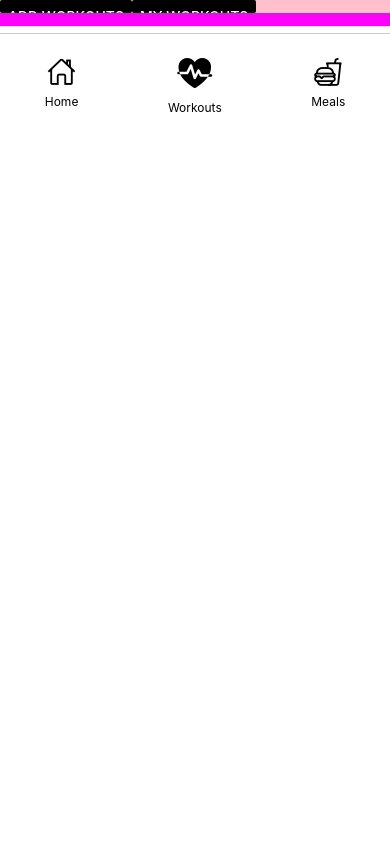
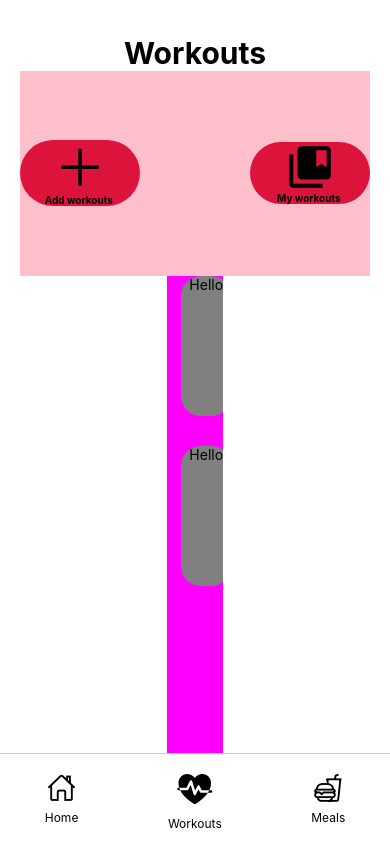
Before and after one commit to sakparta/FitQuest, a React Native app: screen /Workouts in a window 390 px wide. Built offline with nearby package versions, Linux system fonts and the light colour scheme.

Commit message:
customized the layout and initialized the scrolbox

```diff
--- a/app/assets/screens/WorkoutsScreen.js
+++ b/app/assets/screens/WorkoutsScreen.js
@@ -1,7 +1,9 @@
 import React from 'react';
-import { View, Text, StyleSheet, TouchableOpacity, Button } from 'react-native';
-import { createBottomTabNavigator } from '@react-navigation/bottom-tabs';
+import { View, Text, StyleSheet, TouchableOpacity, Button, Pressable } from 'react-native';
 import Icon from 'react-native-vector-icons/Ionicons';
+import Icon2 from 'react-native-vector-icons/AntDesign';
+import Icon3 from 'react-native-vector-icons/MaterialIcons';
+import { ScrollView } from 'react-native';
 
 const onPressMyWorkouts = () => {
   // Switches to myWorkOuts if not already in it
@@ -12,34 +14,39 @@ const onPressAddWorkouts = () => {
   console.log("Add workouts pressed.");
 }
 
-const Tab = createBottomTabNavigator();
-
 const WorkoutsScreen = ({navigation}) => {
   return (
 
     <View style={styles.container}>
-
-      <View flex={1}>
+      <View style={styles.content}>
+      <Text style={styles.screenTitle}>Workouts</Text>
         <View style={styles.topContent}>
 
-            <Button
-            style = {styles.workoutSelectorButton}
-            onPress = {onPressAddWorkouts}
-            title = "Add Workouts"
-            color = "black"
-            />
 
-            <Button
-            style = {styles.workoutSelectorButton}
-            onPress = {onPressMyWorkouts}
-            title = "My Workouts"
-            color = "black"
-            />
+            <Pressable style={styles.workoutSelectorButton} onPress={onPressAddWorkouts}>
+            <Icon2 name="plus" size={50} />
+            <Text style={[styles.contentText, {fontSize: 10}]}>Add workouts </Text>
+            </Pressable>
+
+
+
+            <Pressable style={styles.workoutSelectorButton} onPress={onPressAddWorkouts}>
+            <Icon3 name="collections-bookmark" size={50} />
+            <Text style={[styles.contentText, {fontSize: 10}]}>My workouts </Text>
+            </Pressable>
 
         </View>
 
         <View style={styles.bottomContent}>
+          <ScrollView>
+            <View style={styles.workoutBox}>
+              <Text> Hello </Text>
+            </View>
 
+            <View style={styles.workoutBox}>
+              <Text> Hello </Text>
+            </View>
+          </ScrollView>
         </View>
       </View>
 
@@ -69,25 +76,37 @@ const styles = StyleSheet.create({
   },
   content: {
     flex: 1,
-    justifyContent: 'center',
-    alignItems: 'center',
+    justifyContent: 'flex-start',
+    alignItems: 'center'
   },
   topContent: {
-    flex: 0.4,
+    flex: 0.3,
+    width: 350,
+    alignItems: 'center',
     flexDirection: 'row',
-    backgroundColor: 'pink'
+    gap: 110,
+    backgroundColor: 'pink',
   },
   bottomContent: {
-    flex: 0.4,
+    flex: 0.7,
     backgroundColor: "magenta"
+  },
+  workoutBox: {
+    width: "90%",
+    height: 140,
+    backgroundColor: "grey",
+    borderRadius: 20,
+    marginBottom: 30,
+    marginLeft: 14,
+    flexDirection: 'row',
+    justifyContent: 'space-around',
   },
   workoutSelectorButton: {
     flex: 1,
-    height: 20,
-    flexDirection: 'row',
-    justifyContent: 'space-between',
+    borderRadius: 50,
+    justifyContent: 'center',
     alignItems: 'center',
-    alignContent: 'center'
+    backgroundColor: 'crimson'
   },
   navBar: {
     flex: 0.12,
@@ -109,6 +128,16 @@ const styles = StyleSheet.create({
     color: 'black',
     marginTop: 5,
   },
+  contentText: {
+    fontsize: 14,
+    color: 'black',
+    fontWeight: 'bold'
+  },
+  screenTitle: {
+    fontSize: 30,
+    fontWeight: 'bold',
+    marginTop: 35
+  }
 
 });
 
```
